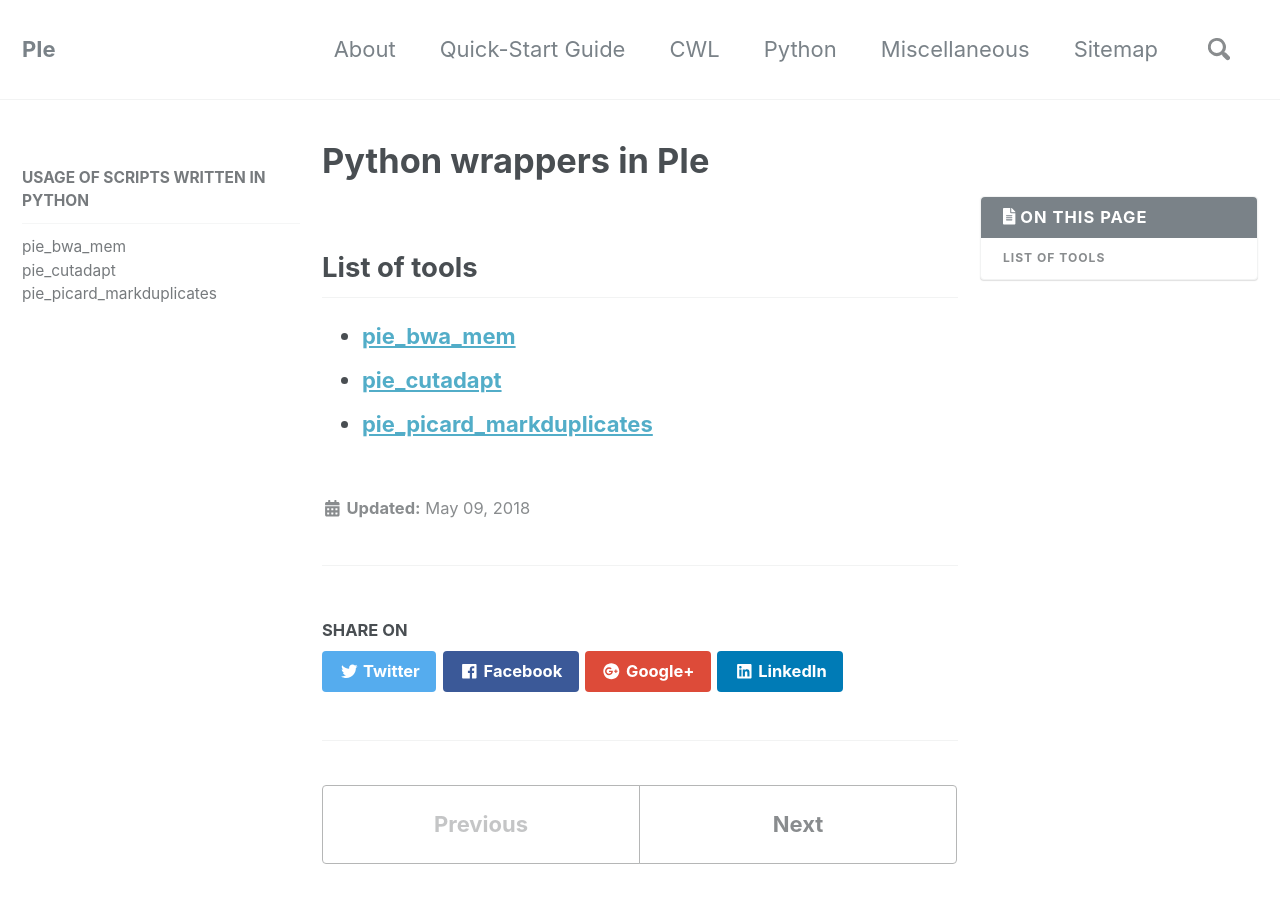
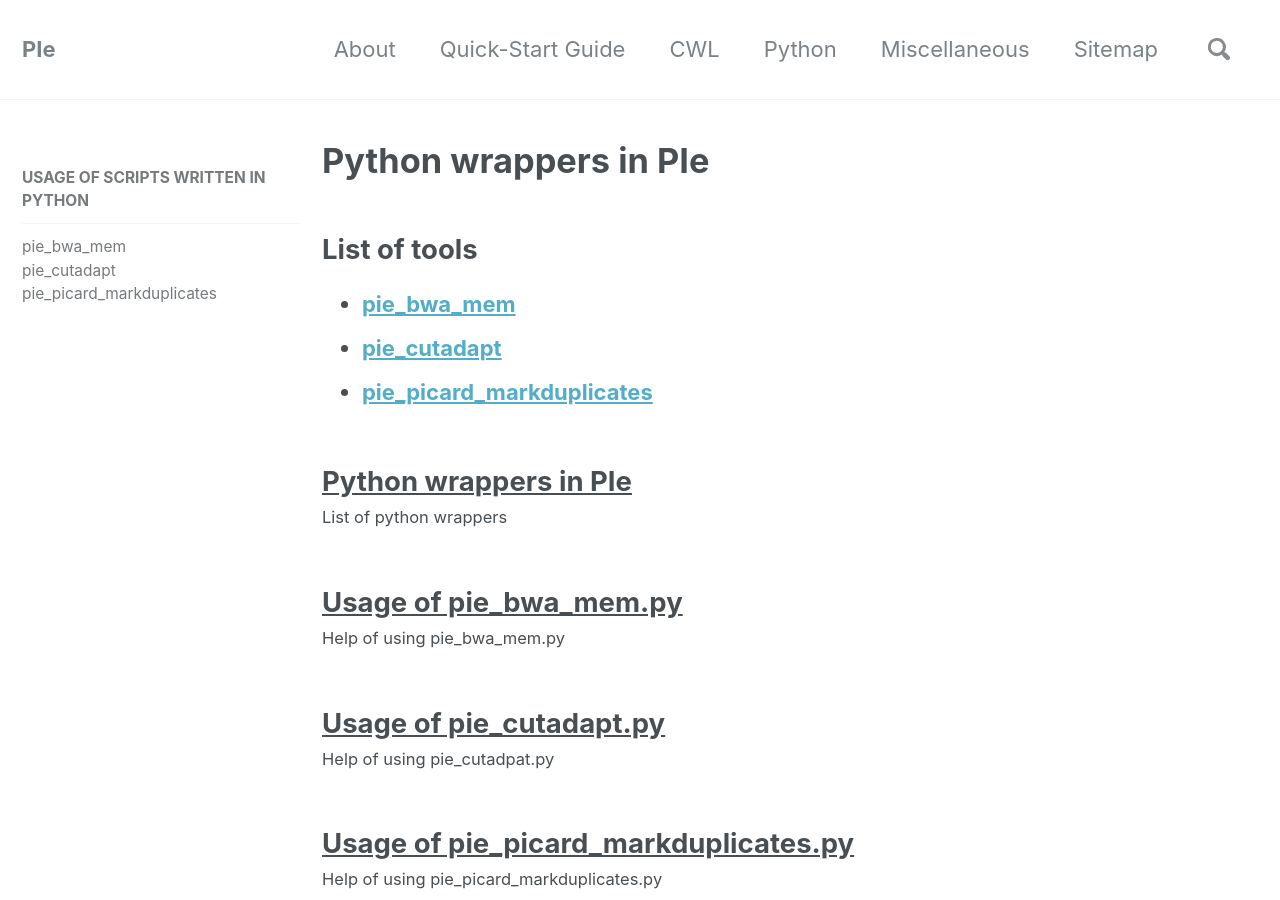
Before and after one commit to rhshah/PIe, a Jekyll site: the page built from docs/_python/index.md, in a window 1280 px wide and 900 px high. Built offline with Jekyll 4.4.1, drawn with Linux system fonts in a browser that asks for light colours; nearby versions of some CDN libraries.

```diff
--- a/docs/_config.yml
+++ b/docs/_config.yml
@@ -195,8 +195,8 @@ sass:
 
 # Outputting
 permalink: /:categories/:title/ #/:categories/:title/
-paginate: 5 # amount of posts to show
-paginate_path: /page:num/
+#paginate: 5 # amount of posts to show
+#paginate_path: /page:num/
 timezone: America/New_York
 
 
@@ -258,18 +258,23 @@ collections:
   about:
     output: true
     permalink: /:collection/:path/
+    title: About
   docs:
     output: true
     permalink: /:collection/:path/
+    title: Documents
   cwl:
     output: true
     permalink: /:collection/:path/
+    title: CWL
   python:
     output: true
     permalink: /:collection/:path/
+    title: Python
   miscellaneous:
     output: true
     permalink: /:collection/:path/
+    title: Miscellaneous
 
 
 # Defaults
@@ -279,7 +284,7 @@ defaults:
       path: ""
       type: docs
     values:
-      layout: single
+      layout: collection
       author_profile: false
       read_time: false
       comments: # true
@@ -292,7 +297,7 @@ defaults:
       path: ""
       type: cwl
     values:
-      layout: single
+      layout: collection
       author_profile: false
       read_time: false
       comments: # true
@@ -305,7 +310,7 @@ defaults:
       path: ""
       type: python
     values:
-      layout: single
+      layout: collection
       author_profile: false
       read_time: false
       comments: # true
@@ -331,7 +336,7 @@ defaults:
       path: ""
       type: miscellaneous
     values:
-      layout: single
+      layout: collection
       author_profile: true
       read_time: true
       comments: # true
--- a/docs/_includes/footer/custom.html
+++ b/docs/_includes/footer/custom.html
@@ -1,3 +1,4 @@
 <!-- start custom footer snippets -->
 
+
 <!-- end custom footer snippets -->
```
Also changed, not shown: docs/404.md (+1 -1 lines), docs/_includes/image.html (added, +9 -0 lines), docs/feed.xml (added, +30 -0 lines), docs/index.md (+35 -5 lines), docs/assets/images/background.png (renamed from docs/images/background.png).
